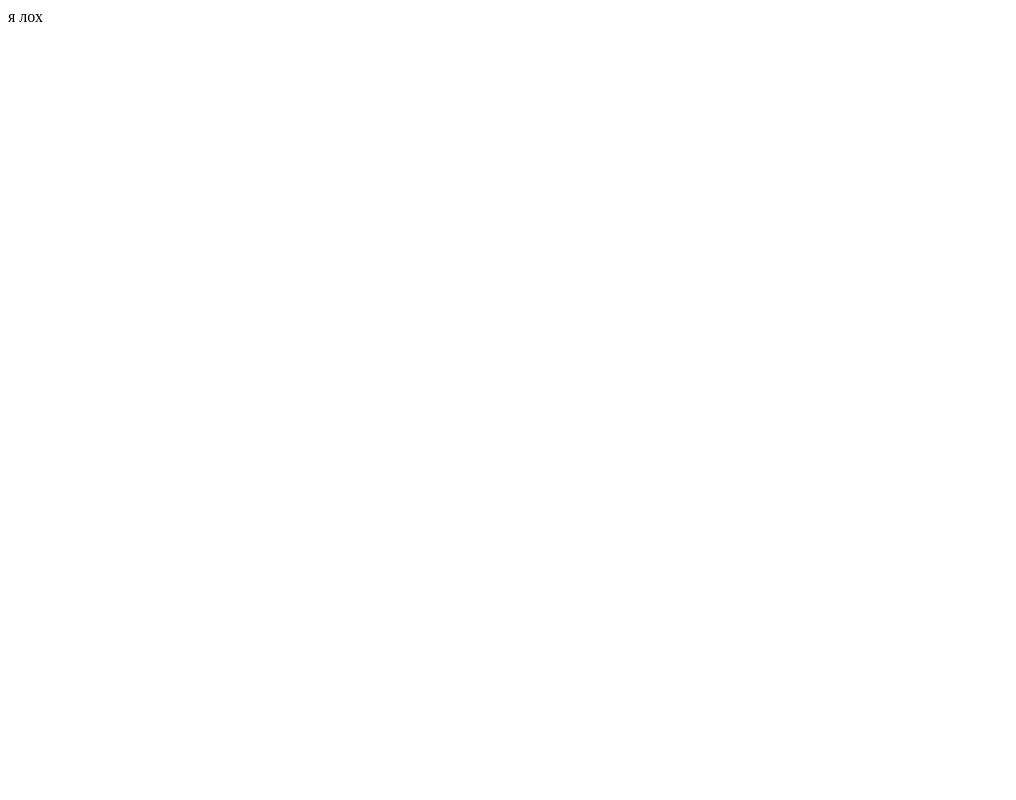
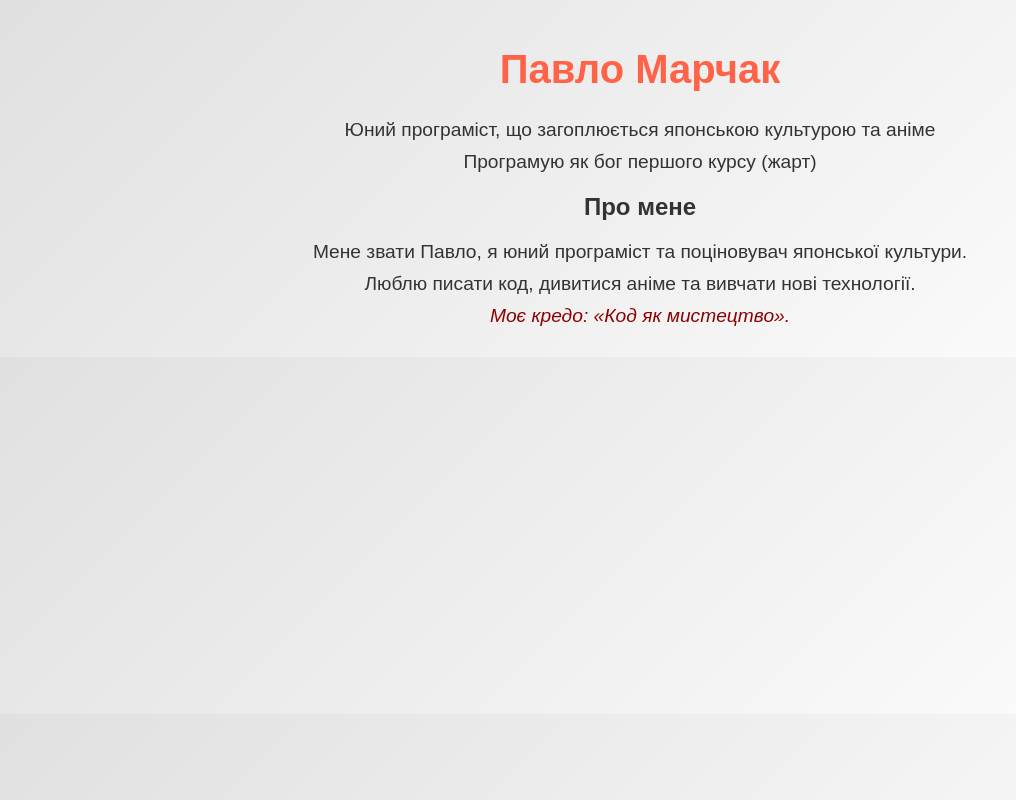
Before and after one commit to ChapTeR749/portfolio, a plain HTML site: page index.html in a window 1280 px wide. Shown: the whole page, without its empty margins (0-1016 px from the left). Drawn offline with Linux system fonts and the light colour scheme.

Commit message:
Update index.html

```diff
--- a/index.html
+++ b/index.html
@@ -1 +1,46 @@
-я лох
+<!DOCTYPE html>
+<html lang="uk">
+<head>
+    <meta charset="UTF-8">
+    <meta name="viewport" content="width=device-width, initial-scale=1.0">
+    <title>Портфоліо Павла Марчака</title>
+    <style>
+        body {
+            font-family: Arial, sans-serif;
+            background: linear-gradient(135deg, #e0e0e0, #ffffff);
+            color: #333;
+            text-align: center;
+            margin: 0;
+            padding: 20px;
+        }
+        header {
+            margin-bottom: 20px;
+        }
+        h1 {
+            font-size: 2.5rem;
+            color: #ff6347;
+        }
+        p {
+            font-size: 1.2rem;
+            margin: 10px 0;
+        }
+        .anime {
+            font-style: italic;
+            color: #8b0000;
+        }
+    </style>
+</head>
+<body>
+    <header>
+        <h1>Павло Марчак</h1>
+        <p>Юний програміст, що загоплюється японською культурою та аніме</p>
+        <p>Програмую як бог першого курсу (жарт)</p>
+    </header>
+    <section>
+        <h2>Про мене</h2>
+        <p>Мене звати Павло, я юний програміст та поціновувач японської культури.</p>
+        <p>Люблю писати код, дивитися аніме та вивчати нові технології.</p>
+        <p class="anime">Моє кредо: «Код як мистецтво».</p>
+    </section>
+</body>
+</html>
```
